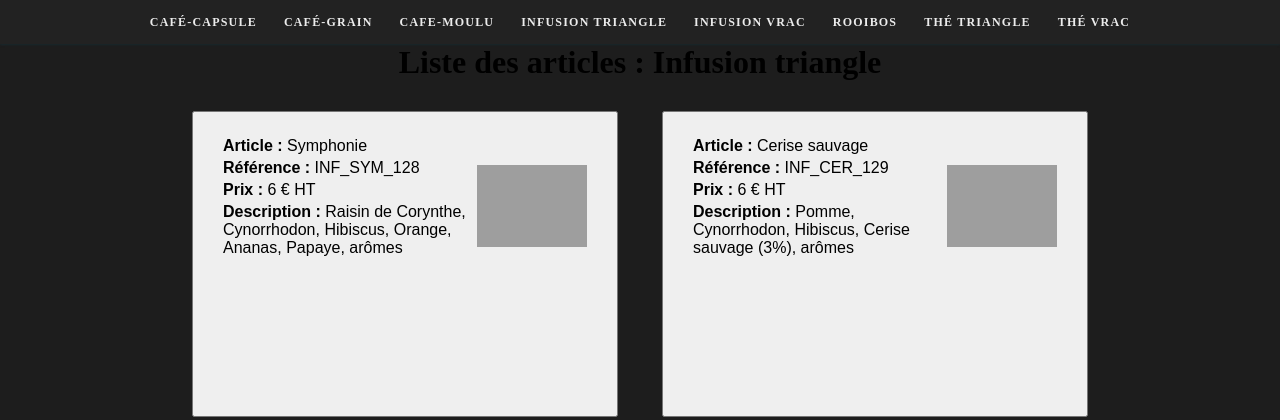
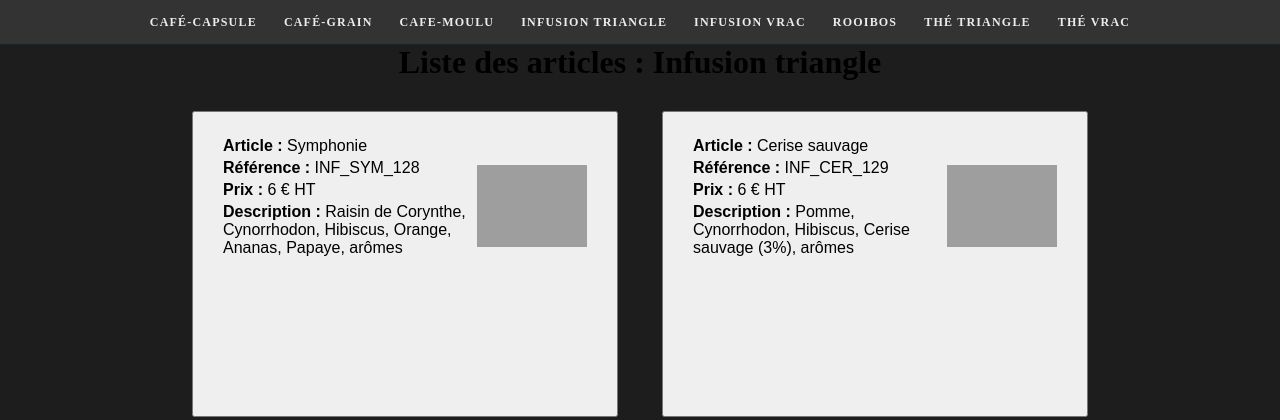
Before and after one commit to Sandaidev/Projet-SLAM, a PHP site: the page made by public/produits/Infusion triangle.html in a window 1280 px wide. Shown: the top 420 px of the page. Run offline with PHP 8.4, Linux system fonts and the light colour scheme; grey boxes are pictures that could not be loaded.

Commit message:
Raise navbar brightness

```diff
--- a/public/style.css
+++ b/public/style.css
@@ -77,7 +77,7 @@ strong { color: rgb(41, 183, 206); }
 
 nav {
     font-size: 12px;
-    background-color: rgb(34, 34, 34);
+    background-color: rgb(51, 51, 51);
     box-shadow: 0 1px 2px rgba(19, 51, 61, 0.5);
     padding: 0 1em;
     height: 44px; /* Menu height */
```
